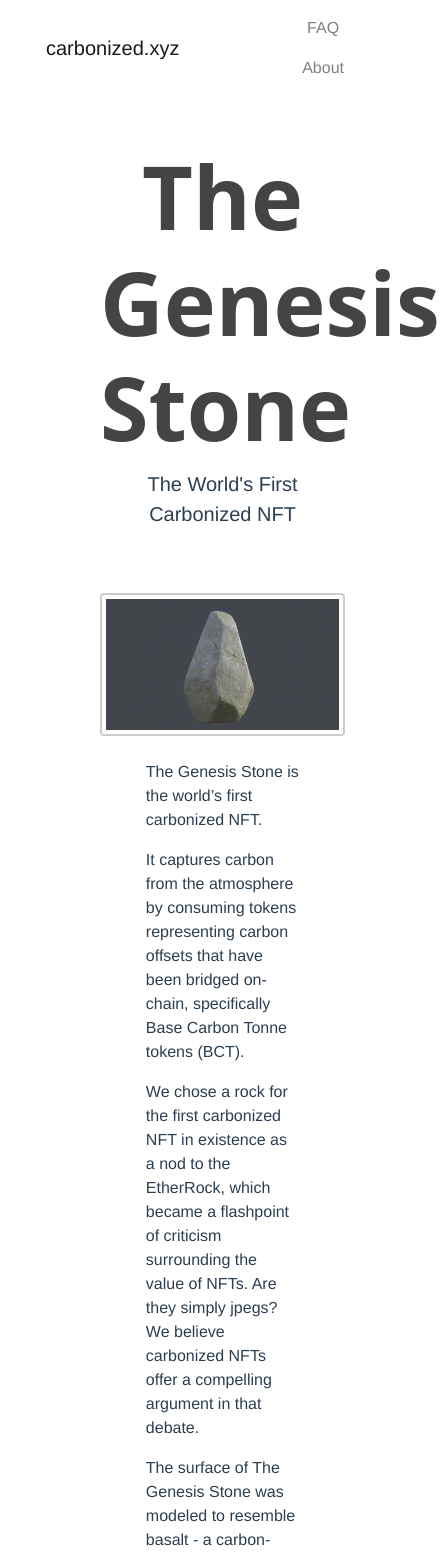
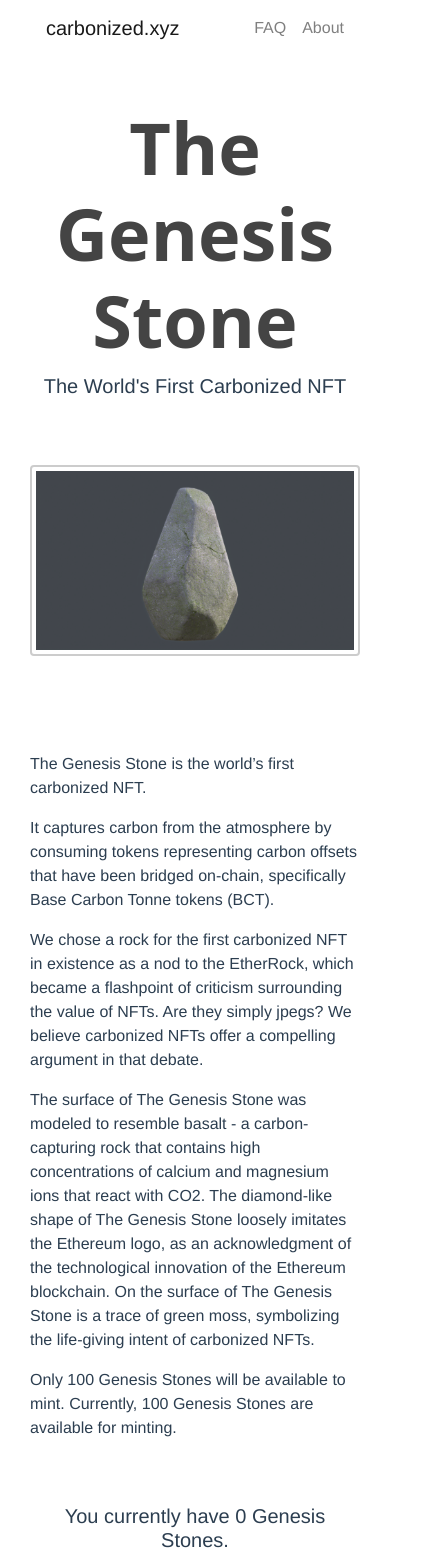
Before and after one commit to jokie88/carbonized-frontend, a Vue app: page / in a window 390 px wide. Shown: the top 1555 px of the page, 440 px wide, since content can reach past the window. Built offline with nearby package versions, Linux system fonts and the light colour scheme.

Commit message:
make css mobile friendly

```diff
--- a/src/App.vue
+++ b/src/App.vue
@@ -3,9 +3,9 @@
     <nav class="navbar navbar-light navbar-expand-sm">
       <a class="navbar-brand" href="/">carbonized.xyz</a>
       <div class="" id="navbarText">
-        <ul class="navbar-nav mr-auto">
+        <ul class="navbar-nav flex-row float-right">
           <li class="nav-item">
-            <router-link to="/about" class="nav-link">FAQ</router-link>
+            <router-link to="/about" class="nav-link  pr-3">FAQ</router-link>
           </li>
           <li class="nav-item">
             <a href="https://www.carbonized.xyz" class="nav-link">About</a>
@@ -17,6 +17,7 @@
     </nav>
     <br /><br />
     <router-view></router-view>
+    <br />
   </div>
   <footer>
     &copy 2021 carbonized.xyz
--- a/src/views/Home.vue
+++ b/src/views/Home.vue
@@ -1,9 +1,9 @@
 <template>
   <div class="home container">
     <div class="row">
-      <div class="col"></div>
-      <div class="col-10">
-        <h1 class="display-2 headline">The Genesis Stone</h1>
+
+      <div class="">
+        <h1 class="display-3 headline">The Genesis Stone</h1>
         <p class="lead">The World's First Carbonized NFT</p>
         <br/>
         <br/>
@@ -12,7 +12,8 @@
         <br/>
         <br/>
         <div class="row">
-          <div class="col-8 offset-2 text-left">
+          <div class="col-lg-8 offset-lg-2 text-left">
+            <br /><br/><br />
           <p>
             The Genesis Stone is the world’s first carbonized NFT.
           </p>
@@ -30,7 +31,7 @@
           </div>
         </div>
         <div class="row">
-          <div class="col-8 offset-2">
+          <div class="col-lg-8 offset-lg-2 t">
         <br/><br/>
         <div>
           <h5 v-if="account_balance != 1">
@@ -141,7 +142,7 @@
 
 
       </div>
-      <div class="col"></div>
+
     </div>
 
     <br />
```
